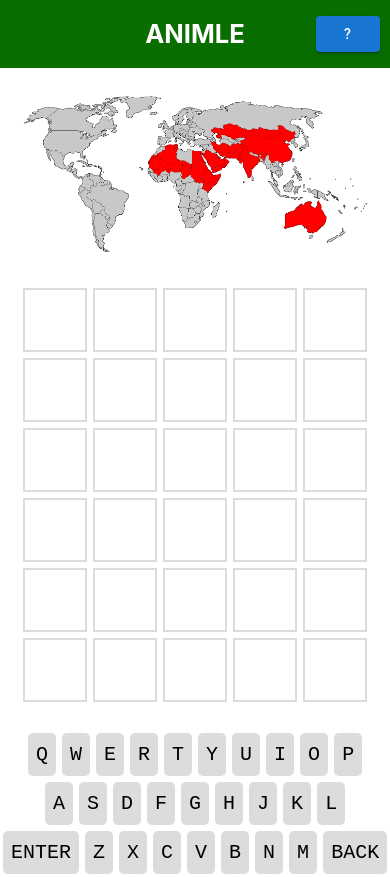
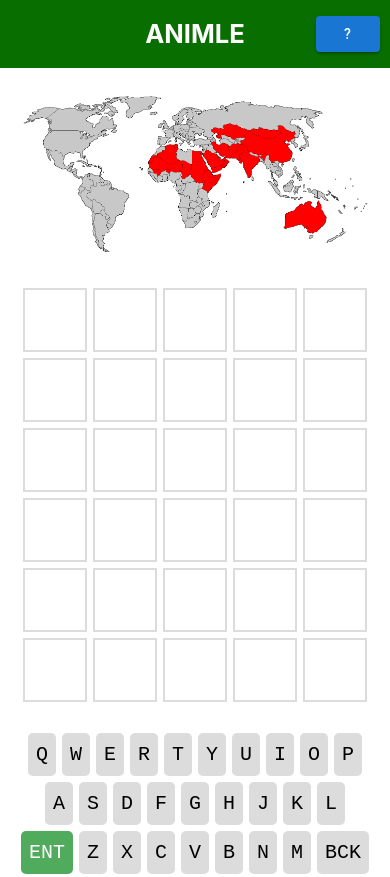
Before and after one commit to lorcanmc/WordleIdea, a React (Create React App) app: page / in a window 390 px wide. Built offline with nearby package versions, Linux system fonts and the light colour scheme.

Commit message:
sized more mobile friendly

```diff
--- a/src/comp/App/App.css
+++ b/src/comp/App/App.css
@@ -42,12 +42,12 @@ img {
 .modal {
   position:absolute;
   background-color: white;
-  width: 30%;
+  width: 80%;
   display: 'flex';
   align-items: 'center';
   justify-content: 'center';
   top: 30%;
-  left: 35%;
+  margin: 0 10%;
   padding: 20px;
 }
 
--- a/src/comp/App/App.js
+++ b/src/comp/App/App.js
@@ -58,7 +58,7 @@ function App() {
       ]);
       setCurrentTile(currentTile + 1);
     } else if (
-      (keyPressed === "BACKSPACE" || keyPressed === "BACK") &&
+      (keyPressed === "BACKSPACE" || keyPressed === "BCK") &&
       currentTile >= 1
     ) {
       setGridFormatting([
@@ -75,7 +75,7 @@ function App() {
         ...gridFormatting.slice(currentRow + 1),
       ]);
       setCurrentTile(currentTile - 1);
-    } else if (keyPressed === "ENTER" && currentTile === 5) {
+    } else if ((keyPressed === "ENTER"|| keyPressed === "ENT") && currentTile === 5) {
       checkWord();
     }
   };
--- a/src/comp/Keyboard/index.js
+++ b/src/comp/Keyboard/index.js
@@ -28,7 +28,7 @@ export default function Keyboard({ handler, keyboardColors }) {
             <KeyboardLetter text="L" handler={handler} backgroundColor={keyboardColors[11]}/>
         </div>
         <div className='keyboardrow'>
-            <KeyboardLetter text="ENTER" handler={handler} backgroundColor="rgb(220, 220, 220)" />
+            <KeyboardLetter text="ENT" handler={handler} backgroundColor="rgb(80, 171, 92)" />
             <KeyboardLetter text="Z" handler={handler} backgroundColor={keyboardColors[25]}/>
             <KeyboardLetter text="X" handler={handler} backgroundColor={keyboardColors[23]}/>
             <KeyboardLetter text="C" handler={handler} backgroundColor={keyboardColors[2]}/>
@@ -36,7 +36,7 @@ export default function Keyboard({ handler, keyboardColors }) {
             <KeyboardLetter text="B" handler={handler} backgroundColor={keyboardColors[1]}/>
             <KeyboardLetter text="N" handler={handler} backgroundColor={keyboardColors[13]}/>
             <KeyboardLetter text="M" handler={handler} backgroundColor={keyboardColors[12]}/>
-            <KeyboardLetter text="BACK" handler={handler} backgroundColor="rgb(220, 220, 220)" />
+            <KeyboardLetter text="BCK" handler={handler} backgroundColor="rgb(220, 220, 220)" />
         </div>
     </div>
   )
```
